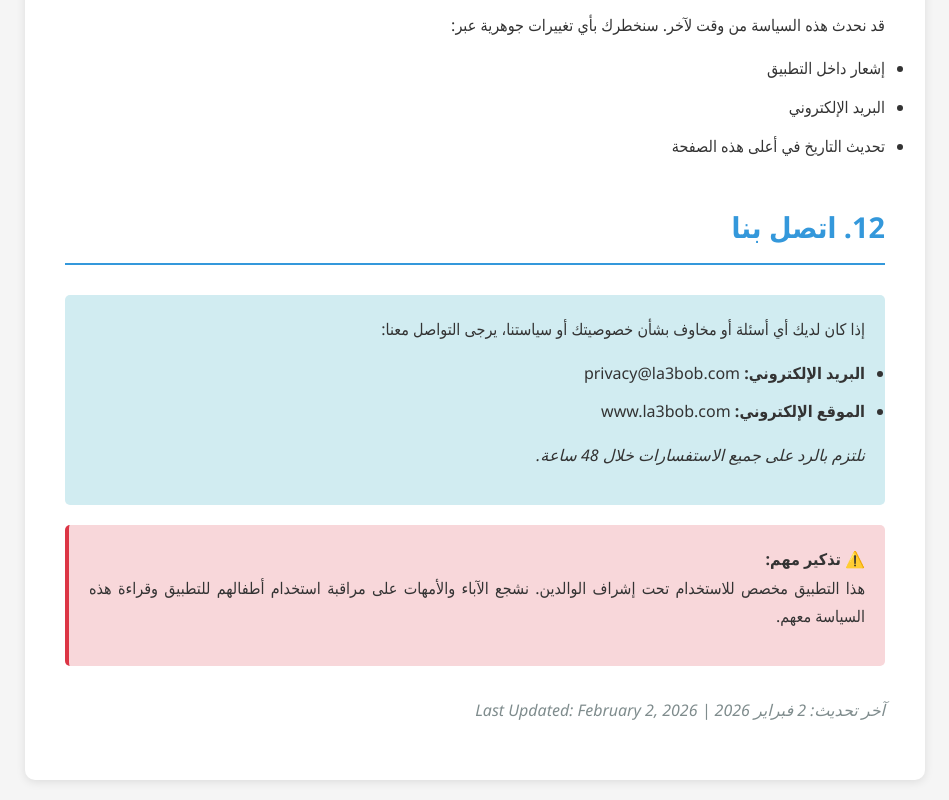
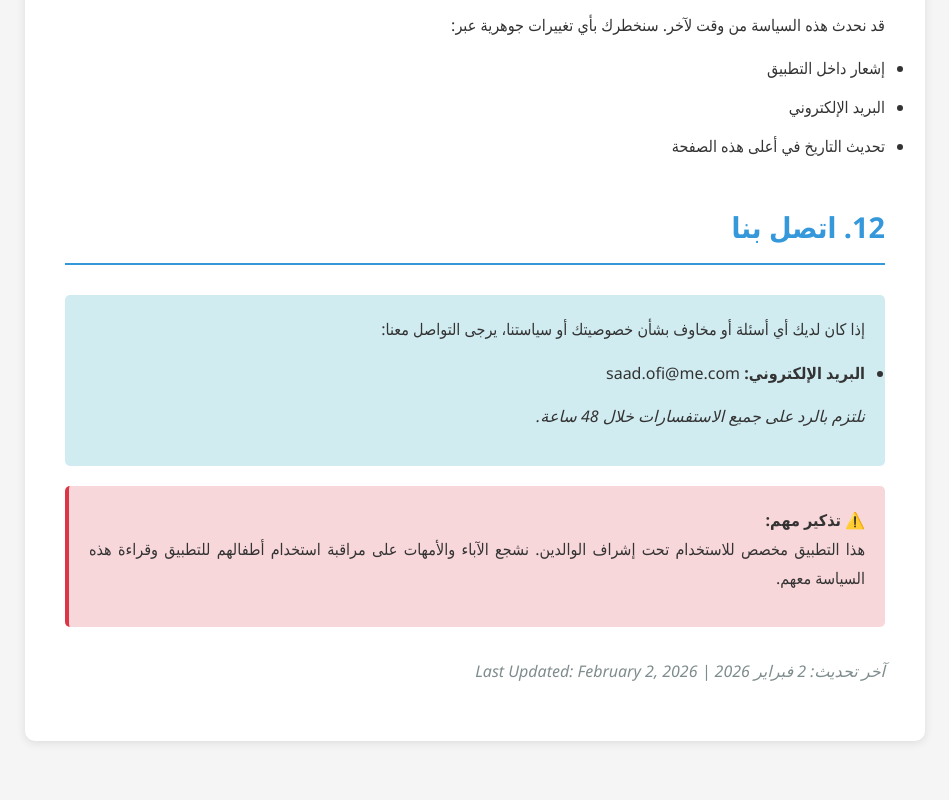
Before and after one commit to Saad0fi/la3bob-privacy, a plain HTML site: page index.html in a window 1280 px wide. Shown: the part 4343-5143 px from the top of the page, without its empty margins (165-1114 px from the left). After the commit the page ends 5104 px from the top, so only its background shows below. Drawn offline with Linux system fonts and the light colour scheme.

Commit message:
Update index.html

```diff
--- a/index.html
+++ b/index.html
@@ -284,8 +284,7 @@
             <div class="contact-info">
                 <p>إذا كان لديك أي أسئلة أو مخاوف بشأن خصوصيتك أو سياستنا، يرجى التواصل معنا:</p>
                 <ul>
-                    <li><strong>البريد الإلكتروني:</strong> privacy@la3bob.com</li>
-                    <li><strong>الموقع الإلكتروني:</strong> www.la3bob.com</li>
+                    <li><strong>البريد الإلكتروني:</strong> saad.ofi@me.com</li>
                 </ul>
                 <p><em>نلتزم بالرد على جميع الاستفسارات خلال 48 ساعة.</em></p>
             </div>
```
